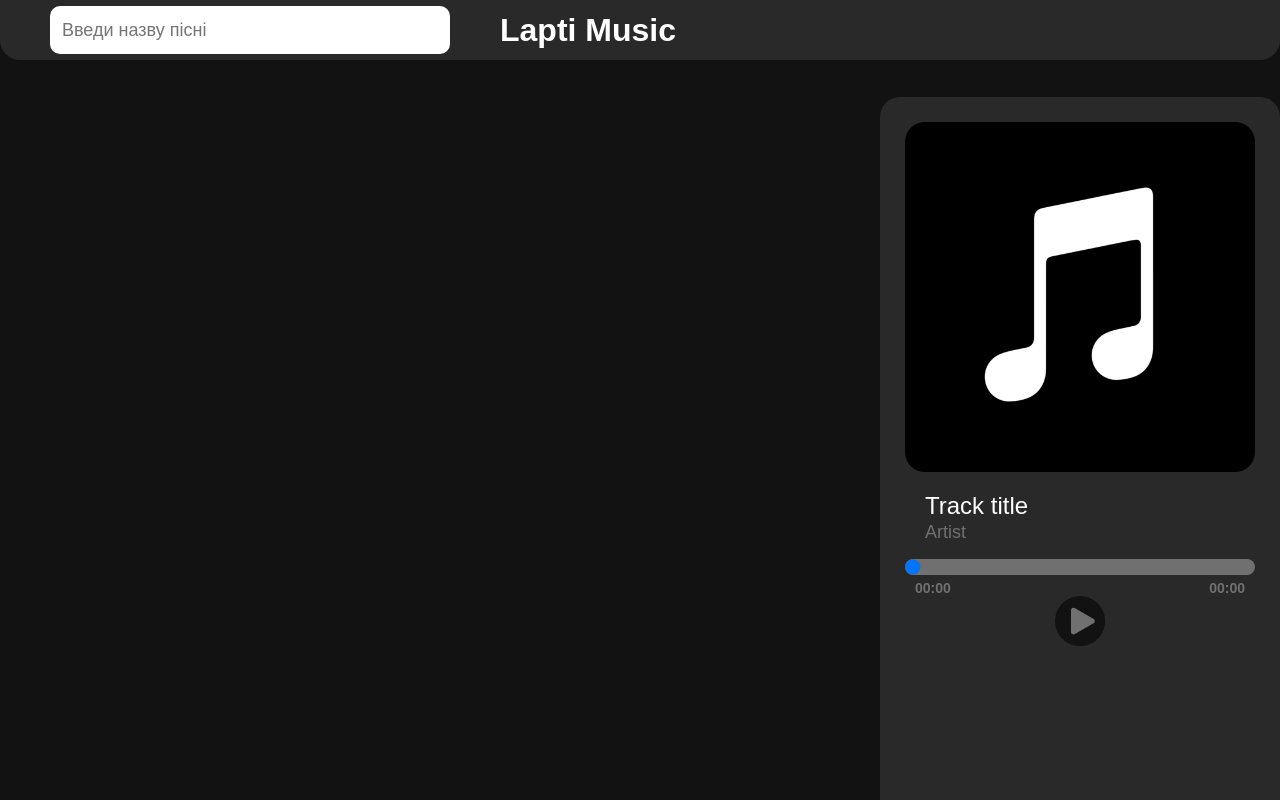
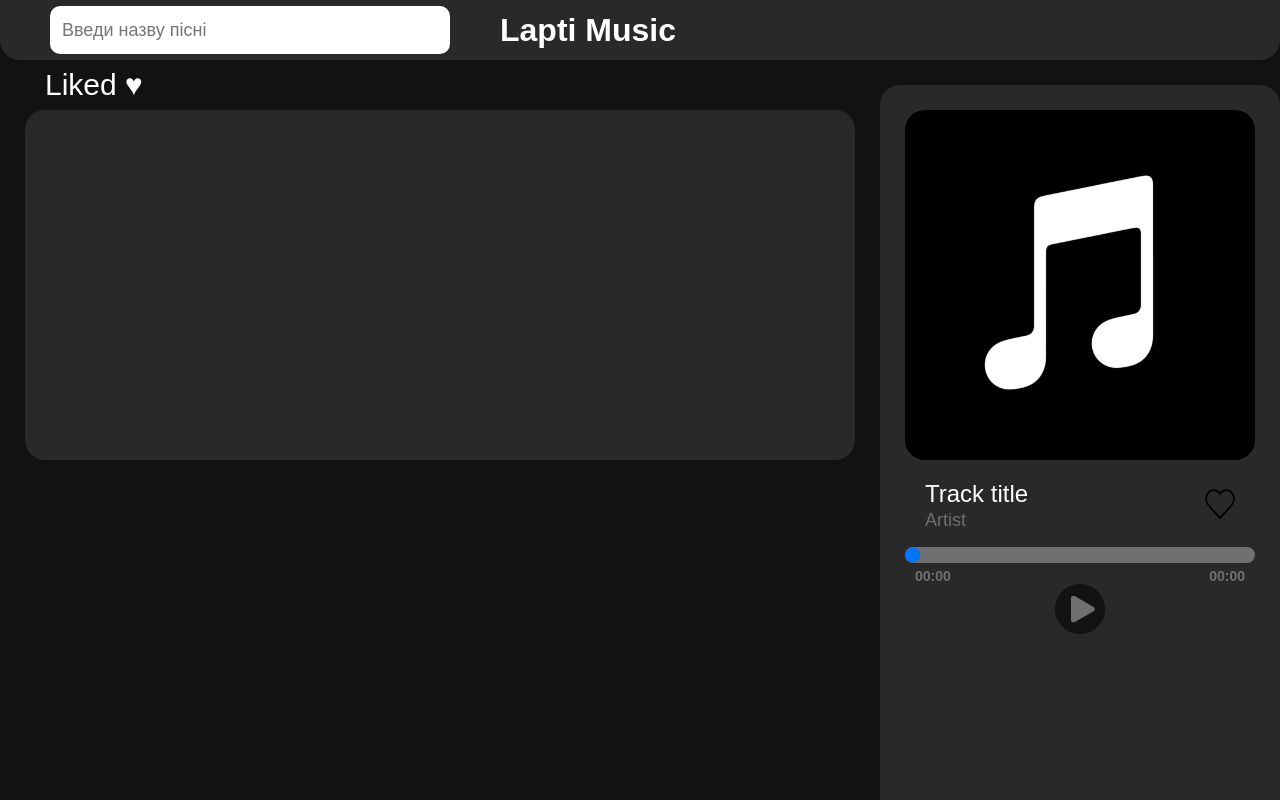
Before and after one commit to Aferist163/Lapti_Music, an Electron app: page src/App/Ui/index.html in a window 1280 px wide. Drawn offline with Linux system fonts and the light colour scheme.

Commit message:
🟢 Add "Like" interface

```diff
--- a/src/App/Ui/index.html
+++ b/src/App/Ui/index.html
@@ -8,6 +8,7 @@
   <script src="../scripts/play.js" defer></script>
   <script src="../scripts/suggestions.js" defer></script>
   <script src="../scripts/player.js" defer></script>
+  <script src="../scripts/like.js" defer></script>
 </head>
 
 <body>
@@ -17,18 +18,27 @@
       <input id="query" type="text" placeholder="  Введи назву пісні" autocomplete="off" />
       <div id="suggestions" style="display:none;"> </div>
     </div>
-    <h1>Lapti Music</h1>
+    <h1>Lapti Music </h1>
   </header>
 
   <div class="main">
     <div class="music_other">
+      <p>Liked ♥</p>
+      <div class="liked_track">
 
+      </div>
     </div>
 
     <div class="music_now">
       <img id="cover" src="../../img/empty_now.png" alt="cover">
-      <p id="track_title">Track title</p>
-      <p id="artist">Artist</p>
+      <div class="track_info">
+        <div class="tr_ar_info">
+          <p id="track_title">Track title</p>
+          <p id="artist">Artist</p>
+        </div>
+
+        <img id="like" src="../../img/2.png" alt="like">
+      </div>
       <audio id="player"></audio>
       <input type="range" id="seek" value="0" step="1">
       <div class="time_player">
--- a/src/App/Ui/style.css
+++ b/src/App/Ui/style.css
@@ -5,6 +5,11 @@
 html {
   height: 100vh;
   width: 100%;
+}
+
+p{
+ margin: 0;
+ padding: 0;
 }
 
 body {
@@ -84,26 +89,20 @@ h1 {
 
 .music_now{
   background: #292929;
-  height: 95%;
-  width: 375px;
+  height: calc(100% - 50px);
+  width: 350px;
   border-radius: 20px 20px 0 0;
   display: flex;
   align-items: start;
   justify-content: start;
   flex-direction: column;
-  padding-left: 25px;
+  padding: 25px 25px 0 25px;
 }
 
-.music_now img{
+#cover {
   height: 350px;
   width: 350px;
   border-radius: 20px;
-  margin-top: 25px;
-}
-
-.music_other{
-  flex-grow: 1;
-  height: 100%;
 }
 
 #track_title {
@@ -155,3 +154,54 @@ input[type="range"] {
   border: none;
   cursor: pointer;
 }
+
+#like{
+  height: 30px;
+  width: 30px;
+  margin-right: 20px;
+  transition: all 0.150s ease-in-out;
+}
+
+#like:hover{
+  height: 40px;
+  width: 40px;
+  margin-right: 15px;
+}
+
+.track_info{
+  text-align: left;
+  display: flex;
+  flex-direction: row;
+  align-items: center;
+  width: 350px;
+}
+
+.tr_ar_info{
+ flex-grow: 1;
+ height: 100%;
+}
+
+.music_other{
+  flex-grow: 1;
+  height: 100%;
+  display: flex;
+  align-items: start;
+  flex-direction: column;
+}
+
+.music_other p{
+  height: 50px;
+  overflow: hidden;
+  margin-left: 45px;
+  display: flex;
+  align-items: center;
+  font-size:30px;
+}
+
+.liked_track{
+  background: #292929;
+  height: 350px;
+  width: calc(100% - 25px - 25px);
+  border-radius: 20px;
+  margin-left: 25px ;
+}
--- /dev/null
+++ b/src/App/scripts/like.js
@@ -0,0 +1,9 @@
+  const like = document.getElementById("like");
+
+  like.addEventListener("click", function () {
+    if (like.src.includes("2.png")) {
+      like.src = "../../img/1.png";
+    } else {
+      like.src = "../../img/2.png";
+    }
+  });
```
Also changed, not shown: src/img/1.png (added), src/img/2.png (added).
